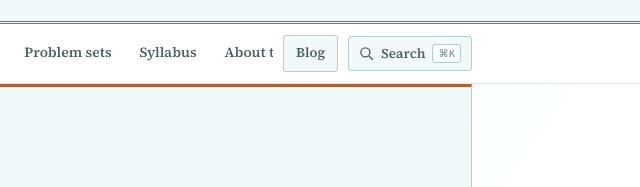
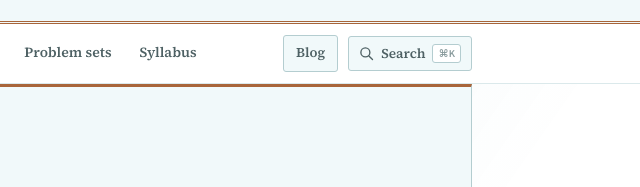
Before and after one commit to pustejovsky/CS135-Computational-Semantics, a plain HTML site: page index.html in a window 1280 px wide. Shown: the part 375-562 px from the top of the page, 594-1234 px from the left. Drawn offline with nearby package versions, Linux system fonts and the light colour scheme.

Commit message:
Remove the "About this site" link from the section nav
Co-Authored-By: Claude Opus 5.5 <noreply@anthropic.com>

```diff
--- a/index.html
+++ b/index.html
@@ -399,7 +399,6 @@
       <a href="#recitations">Recitations</a>
       <a href="#problem-sets">Problem sets</a>
       <a href="#syllabus">Syllabus</a>
-      <a href="#about">About this site</a>
     </div>
     <a class="search-btn blog-btn" href="https://pusto.com/blog/?tag=cs135">Blog</a>
     <button type="button" class="search-btn" id="searchBtn" aria-haspopup="dialog" aria-controls="searchModal">
```
